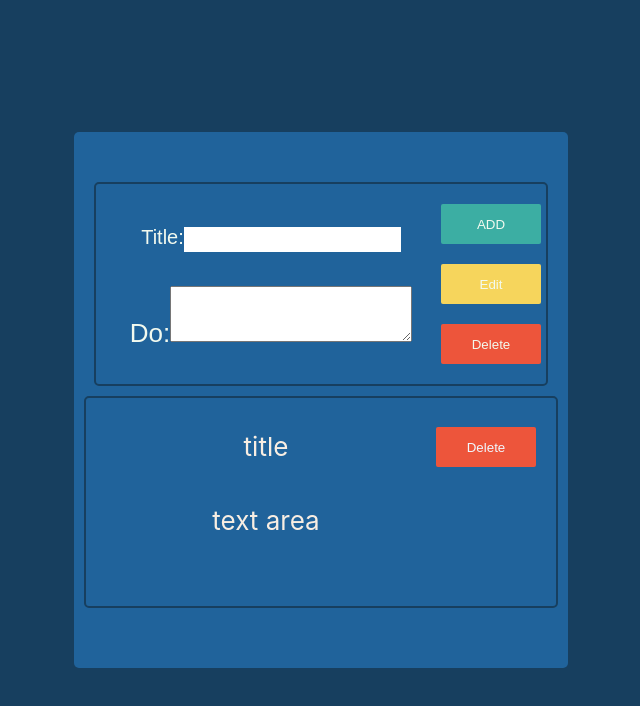
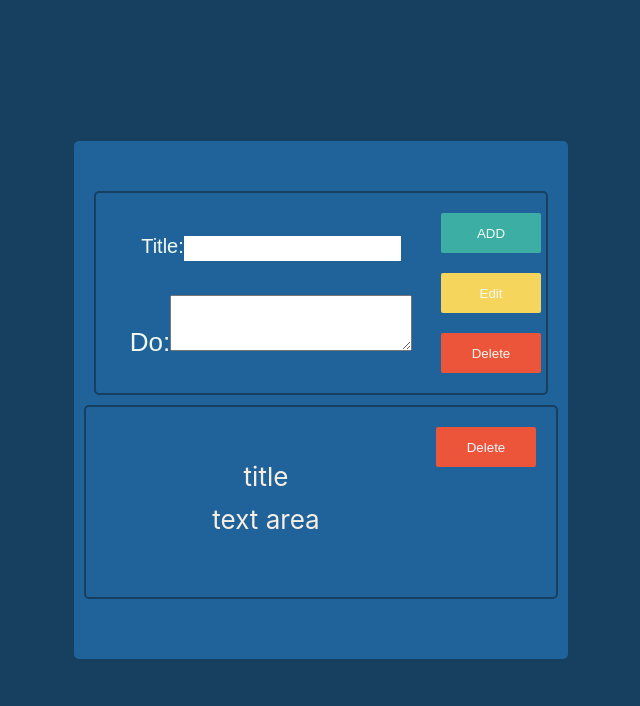
Before and after one commit to Haile-08/React_to_do_list, a React (Create React App) app in the folder list/: page / in a window 1280 px wide. Shown: the top 706 px of the page, without its empty margins (319-959 px from the left). Built offline with nearby package versions, Linux system fonts and the light colour scheme.

Commit message:
finished the css part

```diff
--- a/list/src/css/view.css
+++ b/list/src/css/view.css
@@ -18,13 +18,13 @@
 .ttext {
   margin: 0px 10px;
 
-  padding: 3px 10px;
+  padding: 2px 10px;
   width: 300px;
 }
 .ptext {
   margin: 0px 10px;
 
-  padding: 40px 10px;
+  padding: 10px 10px;
   width: 300px;
 }
 .btns-v {
```
